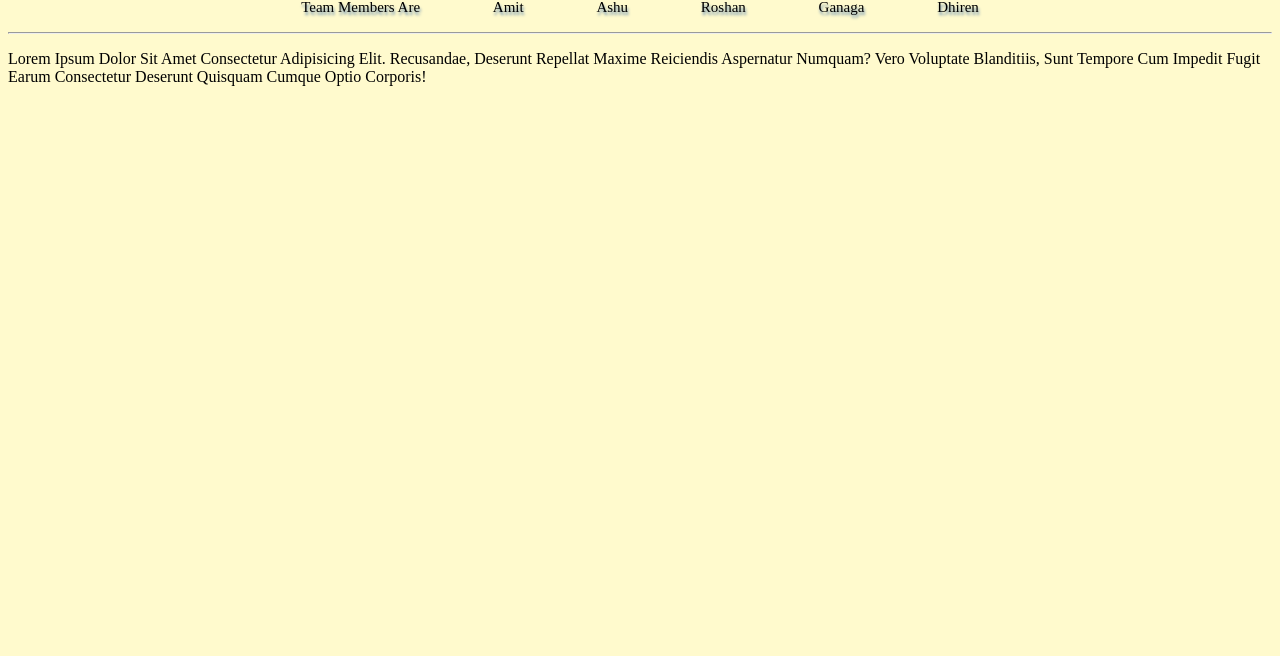
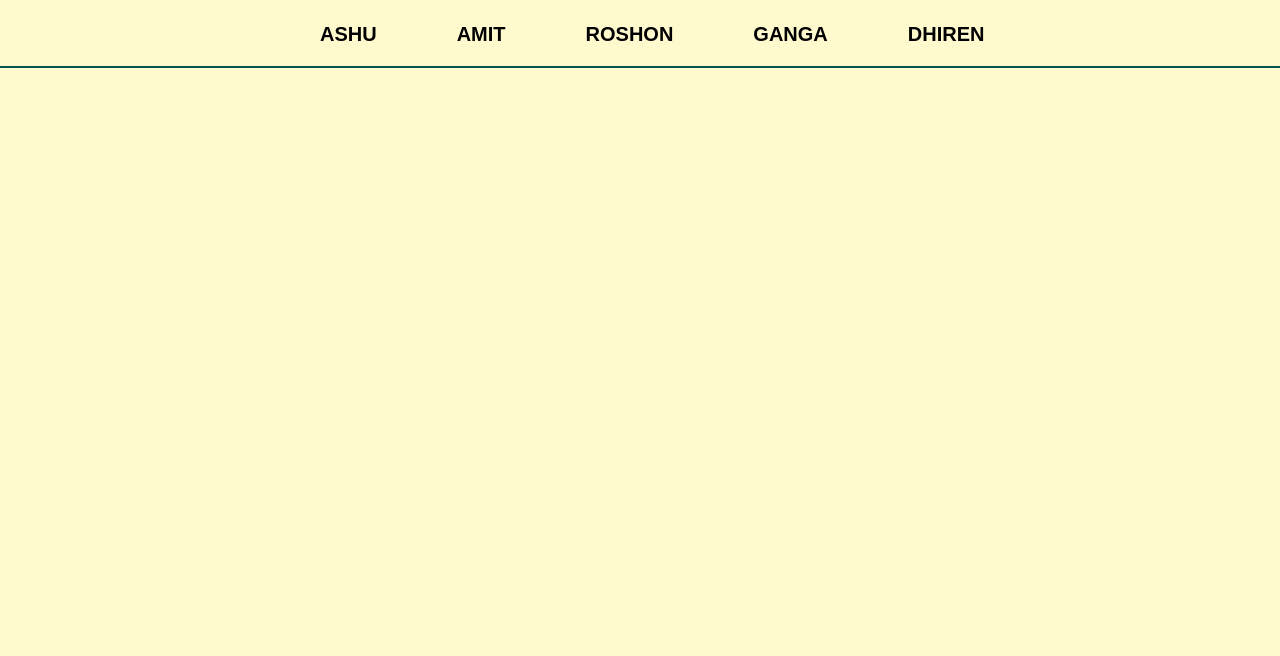
Before and after one commit to Roxhonn/Group_Repo, a plain HTML site: page html/About.html in a window 1280 px wide. Shown: the part 144-800 px from the top of the page. Drawn offline with Linux system fonts and the light colour scheme.

Commit message:
Added some transitions

```diff
--- a/html/About.html
+++ b/html/About.html
@@ -5,6 +5,10 @@
     <meta name="viewport" content="width=device-width, initial-scale=1.0">
     <title>Document</title>
     <style>
+        *{
+        margin: 0;
+        padding: 0;
+        }
         body{
             background-color:lemonchiffon;
             text-transform: capitalize;
@@ -14,7 +18,7 @@
             text-transform:capitalize;
             background-color: rgba(130, 153, 176, 0.798);
             color: lemonchiffon;
-            font-size: 100px;
+            font-size: 120px;
             letter-spacing:10px;
             text-shadow: 2px 8px 2px rgba(91, 133, 175, 0.979);
             word-spacing: 40px;
@@ -27,19 +31,71 @@
             border: 1px solid transparent;
             text-shadow: 1px 3px 3px rgba(91, 133, 175, 0.979);
         }
+        .menu{
+            width: 800px;
+            height: 70px;
+        }
+        ul{
+            float: left;
+            display: flex;
+            justify-content: center;
+            align-items: center;
+        }
+        ul li{
+            list-style: none;
+            margin-left: 80px;
+            margin-top: 27px;
+            font-size: 20px;
+        }
+        ul li a{
+            text-decoration: none;
+            color: rgb(0, 0, 0);
+            font-family: Arial;
+            font-weight: bolder;
+            transition: 0.4s ease-in-out;
+        }
+        ul li a:hover{
+            color: rgb(142, 182, 186);
+        }
+        .content{
+            color: darkorange;
+            text-shadow: whitesmoke;
+            height: 40px;
+            width: 60px;
+            font-size:70px;
+        }
+        .welcome{
+            font-size: 200px;
+            text-align: justify;
 
-
+        }
     </style>
 </head>
 <body>
     <section>
         <div  class="Heading">
             We Are 5
-        </div>
-        <p class="basic"> Team members areㅤㅤㅤㅤㅤ Amitㅤㅤㅤㅤㅤ Ashu ㅤㅤㅤㅤㅤRoshanㅤㅤㅤㅤㅤ Ganaga ㅤㅤㅤㅤㅤDhiren </p>
-        <hr><div>
-            <p class="alchol">Lorem ipsum dolor sit amet consectetur adipisicing elit. Recusandae, deserunt repellat maxime reiciendis aspernatur numquam? Vero voluptate blanditiis, sunt tempore cum impedit fugit earum consectetur deserunt quisquam cumque optio corporis!</p>
-        </div>
+        </div><hr color="rgb(255,115,65)">
+        <div class="main">
+                <center>
+                    <div class="menu">
+                        <ul>
+                            <li><a href="#">ASHU</a></li>
+                            <li><a href="#">AMIT</a></li>
+                            <li><a href="#">ROSHON</a></li>
+                            <li><a href="#">GANGA</a></li>
+                            <li><a href="#">DHIREN</a></li>
+                        </ul>
+                    </div>
+                </center>
+            </div><hr color="rgb(255,115,65)">
+            <div class="Welcome">
+                <marquee behavior="left to right" direction="left">
+                    <pre aria-setsize="40px">
+                        WE ARE WELCOMING YOU !!!
+                    </pre>
+                </marquee>
+            </div>
     </section>
 </body>
 </html>
```
Also changed, not shown: css/JOURNOLING.CSS (deleted).
